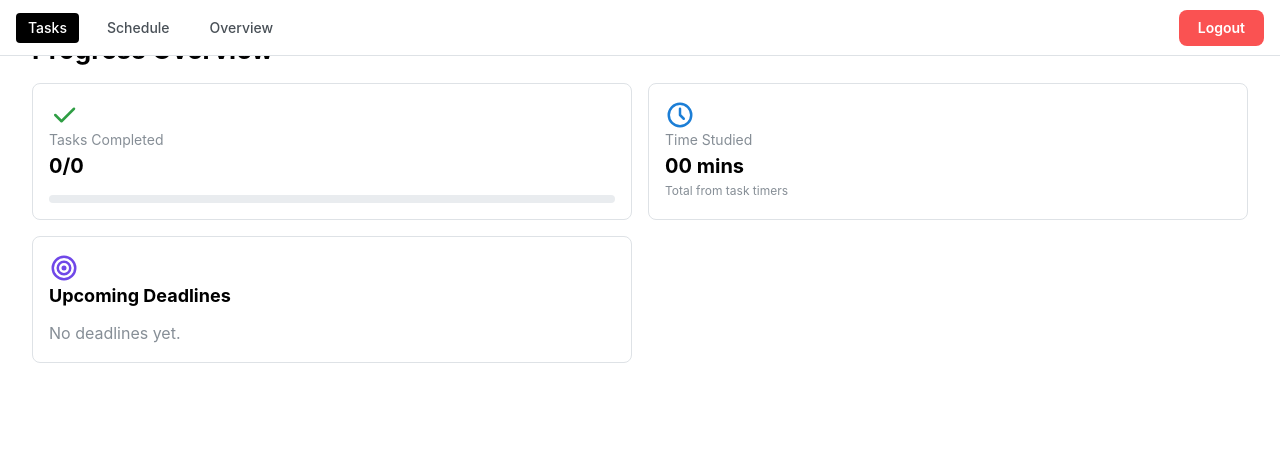
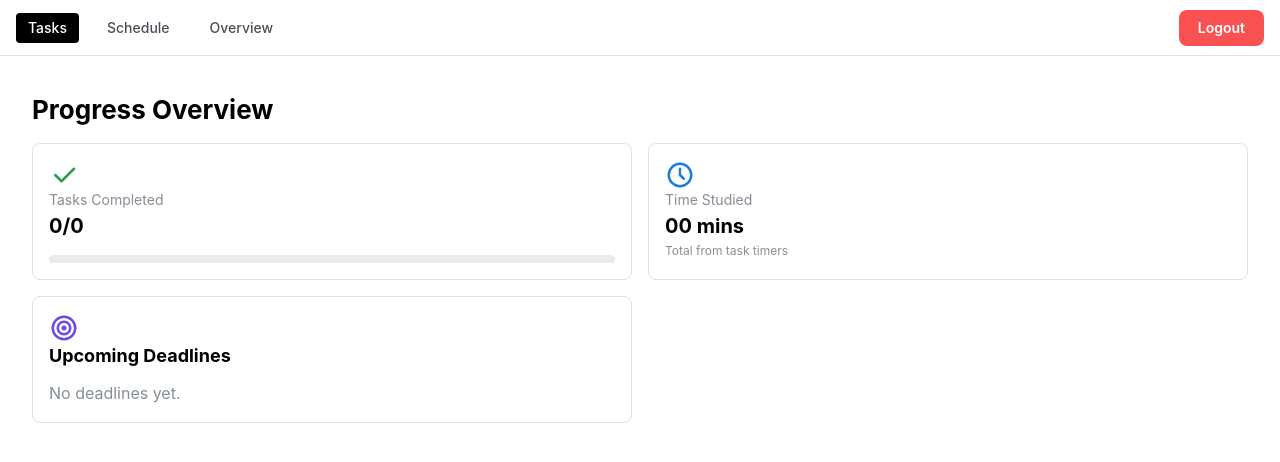
Before and after one commit to mishelld/study-buddy, a React (Vite) app in the folder study-buddy/: page /overview in a window 1280 px wide. Shown: the top 462 px of the page. Built offline with nearby package versions, Linux system fonts and the light colour scheme.

Commit message:
Fix bug in MainLayout for OverView

```diff
--- a/study-buddy/src/App.jsx
+++ b/study-buddy/src/App.jsx
@@ -20,7 +20,7 @@ function App() {
       <MantineProvider withGlobalStyles wit hNormalizeCSS>
         <DatesProvider>
           {" "}
-          <AuthProvider onAuthReady={() => { }}>
+          <AuthProvider onAuthReady={() => {}}>
             <TaskProvider>
               <Routes>
                 <Route path="/" element={<LoginPage />} />
@@ -49,8 +49,9 @@ function App() {
                   path="/overview"
                   element={
                     <>
-                      <Navbar />
-                      <OverViewPage />
+                      <MainLayout>
+                        <OverViewPage />
+                      </MainLayout>
                     </>
                   }
                 />
```
